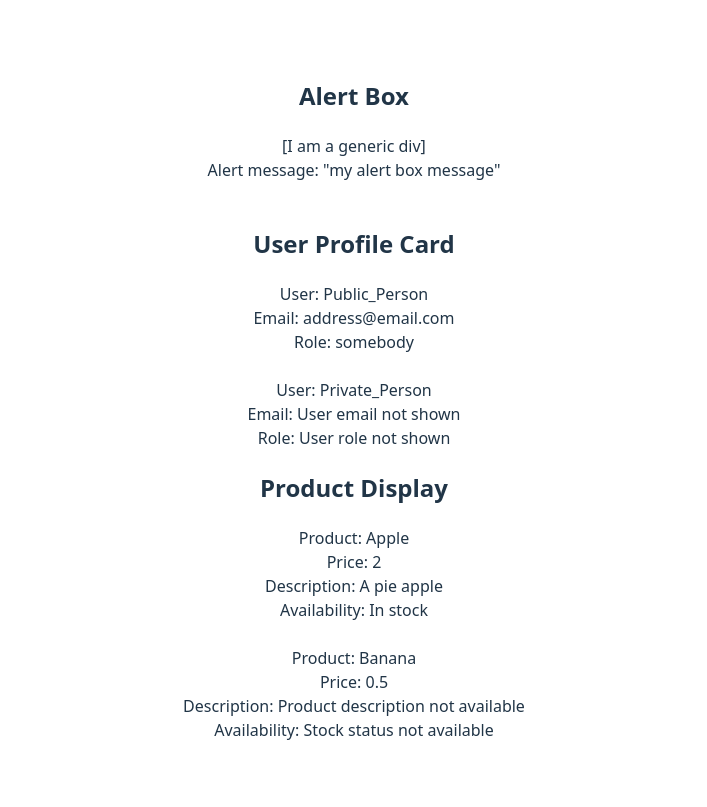
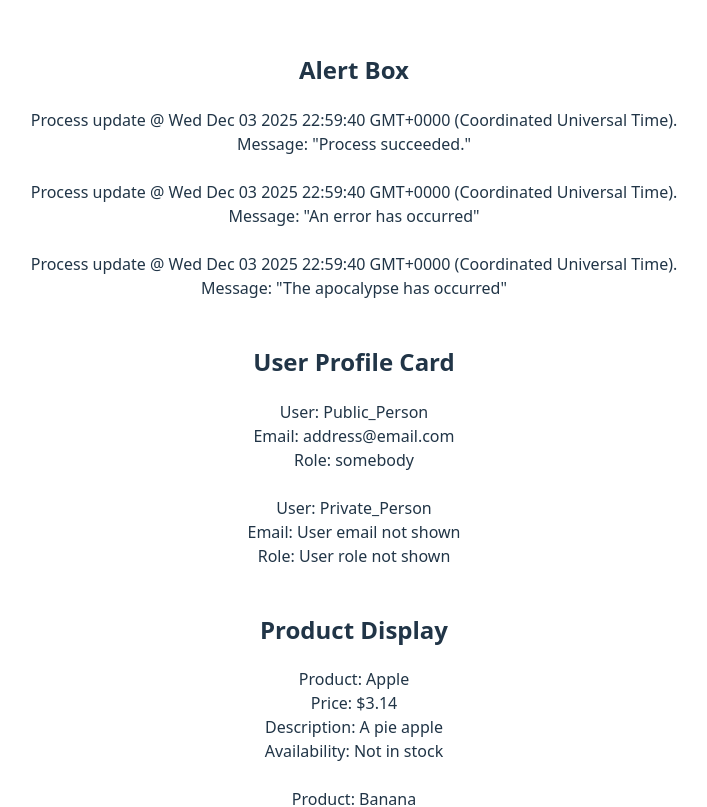
Before and after one commit to jfisherd/component-library, a React (Vite) app: page / in a window 1280 px wide. Shown: the top 807 px of the page, without its empty margins (286-993 px from the left). Built offline with nearby package versions, Linux system fonts and the light colour scheme.

Commit message:
AlertBox.tsx: use Date() to timestamp alerts

```diff
--- a/src/App.tsx
+++ b/src/App.tsx
@@ -14,10 +14,22 @@ function App() {
       <h2>Alert Box</h2>
       <AlertBox
         type='success'
-        message='my alert box message'
-        onClose={() => alert('an alert')}
+        message='Process succeeded.'
       ></AlertBox>
       <br></br>
+
+      <AlertBox
+        type='error'
+        message='An error has occurred'
+      ></AlertBox>
+      <br></br>
+
+      <AlertBox
+        type='apocalypse'
+        message='The apocalypse has occurred'
+      ></AlertBox>
+      <br></br>
+
       <h2>User Profile Card</h2>
 
       <UserProfileCard
@@ -32,18 +44,25 @@ function App() {
         showEmail={false}
         showRole={false}
       ></UserProfileCard>
+      <br></br>
 
       <h2>Product Display</h2>
       <ProductDisplay
-        product={{ id: 'A', name: 'Apple', price: 2, description: 'A pie apple', inStock: true }}
+        product={{ id: 'A', name: 'Apple', price: Math.round((Math.PI * 100)) / 100, description: 'A pie apple', inStock: false }}
         showDescription={true}
         showStockStatus={true}
       ></ProductDisplay>
       <br></br>
-    <ProductDisplay
-      product={{ id:'B', name: 'Banana', price: 0.5, description: 'Only suitable for bread', inStock: true}}
-      showDescription={false}
-      // showStockStatus={false}
+
+      <ProductDisplay
+        product={{ id: 'B', name: 'Banana', price: 0.1, description: 'Only suitable for bread', inStock: true }}
+        showDescription={false}
+        showStockStatus={true}
+      />
+      <br />
+
+      <ProductDisplay
+        product={{ id: 'C', name: 'Carrot', price: 100, description: 'Restores vision to the blind', inStock: true }}
       />
     </>
   )
--- a/src/components/AlertBox/AlertBox.tsx
+++ b/src/components/AlertBox/AlertBox.tsx
@@ -1,10 +1,11 @@
 import type { AlertBoxProps } from "../../types";
 
 export const AlertBox = (props: AlertBoxProps) => {
+    const now = new Date()
     return (
         <>
-            <div>[I am a generic div]</div>
-            <div>Alert message: "{props.message}"</div>
+            <div>Process update @ {now.toString()}.</div>
+            <div>Message: "{(props.message)}"</div>
         </>
     )
 }
--- a/src/components/ProductDisplay/ProductDisplay.tsx
+++ b/src/components/ProductDisplay/ProductDisplay.tsx
@@ -4,7 +4,7 @@ export const ProductDisplay = (props: ProductDisplayProps) => {
     return ( // In stock? asks if the stock info is available, then shows it if available
         <>
             <div>Product: {props.product.name}</div> {/*This is a comment inside the html fragment*/}
-            <div>Price: {props.product.price}</div>
+            <div>Price: ${props.product.price}</div>
             <div>Description: {props.showDescription? props.product.description: 'Product description not available'}</div>
             <div>Availability: {props.showStockStatus? (props.product.inStock?'In stock':'Not in stock'): 'Stock status not available'}</div>
         </>
--- a/src/types/index.ts
+++ b/src/types/index.ts
@@ -1,4 +1,4 @@
-export type AlertType = 'success' | 'error' | 'warning' | 'info';
+export type AlertType = 'success' | 'error' | 'warning' | 'info' | 'apocalypse';
 
 export interface AlertBoxProps {
   type: AlertType;
```
Also changed, not shown: 1 other file (tests, documents, lock files or other folders).
